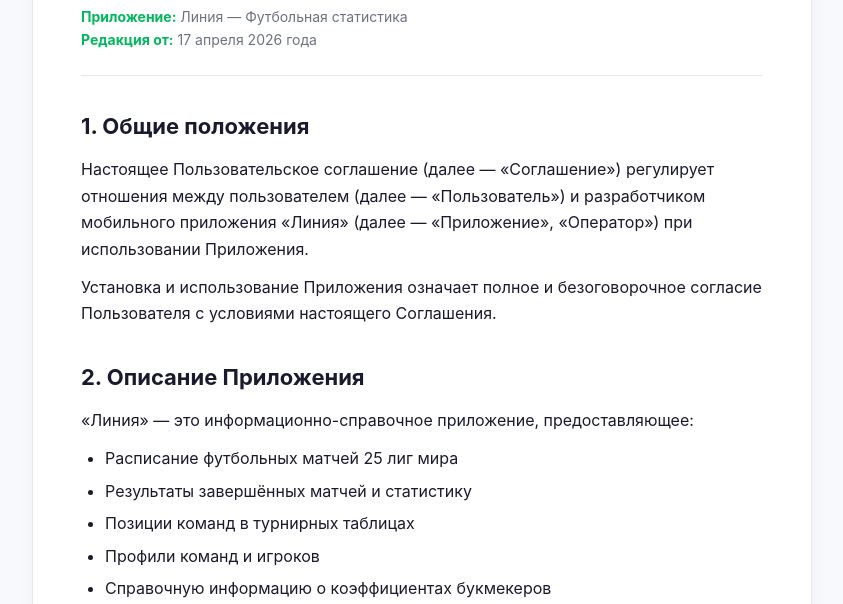
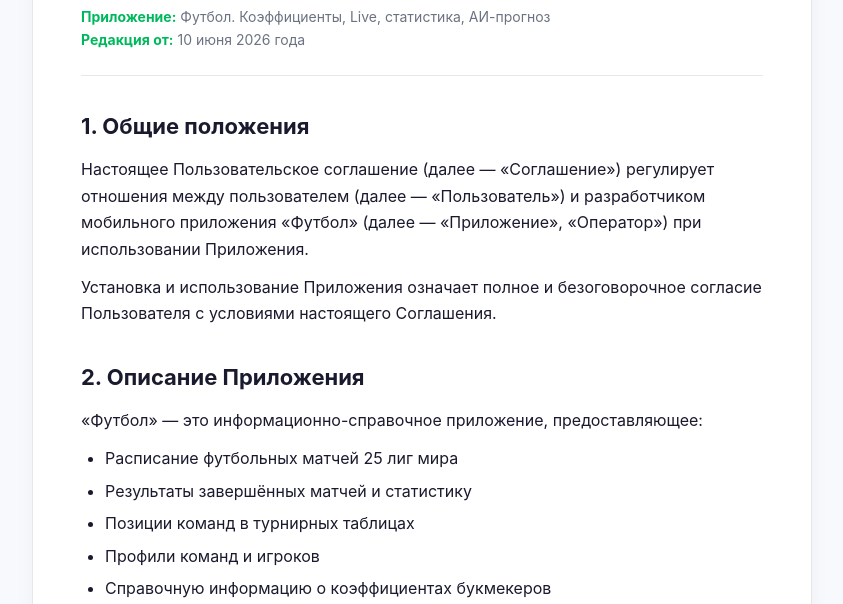
Before and after one commit to serg-rgb/liniya-legal, a plain HTML site: page terms-of-use.html in a window 1280 px wide. Shown: the part 190-794 px from the top of the page, without its empty margins (218-1061 px from the left). Drawn offline with Linux system fonts and the light colour scheme.

Commit message:
Rebrand: Линия → Футбол (terms-of-use.html)

```diff
--- a/terms-of-use.html
+++ b/terms-of-use.html
@@ -3,7 +3,7 @@
 <head>
 <meta charset="UTF-8">
 <meta name="viewport" content="width=device-width, initial-scale=1">
-<title>Пользовательское соглашение — Линия</title>
+<title>Пользовательское соглашение — Футбол</title>
 <style>
   :root { --bg: #f8f9fc; --card: #fff; --text: #1a1a2e; --muted: #6b7280; --accent: #00b85c; --border: #e5e7eb; }
   @media (prefers-color-scheme: dark) {
@@ -31,14 +31,14 @@
 <a class="back" href="./">← На главную</a>
 
 <h1>Пользовательское соглашение</h1>
-<p class="meta"><strong>Приложение:</strong> Линия — Футбольная статистика<br><strong>Редакция от:</strong> 17 апреля 2026 года</p>
+<p class="meta"><strong>Приложение:</strong> Футбол. Коэффициенты, Live, статистика, АИ-прогноз<br><strong>Редакция от:</strong> 10 июня 2026 года</p>
 
 <h2>1. Общие положения</h2>
-<p>Настоящее Пользовательское соглашение (далее — «Соглашение») регулирует отношения между пользователем (далее — «Пользователь») и разработчиком мобильного приложения «Линия» (далее — «Приложение», «Оператор») при использовании Приложения.</p>
+<p>Настоящее Пользовательское соглашение (далее — «Соглашение») регулирует отношения между пользователем (далее — «Пользователь») и разработчиком мобильного приложения «Футбол» (далее — «Приложение», «Оператор») при использовании Приложения.</p>
 <p>Установка и использование Приложения означает полное и безоговорочное согласие Пользователя с условиями настоящего Соглашения.</p>
 
 <h2>2. Описание Приложения</h2>
-<p>«Линия» — это информационно-справочное приложение, предоставляющее:</p>
+<p>«Футбол» — это информационно-справочное приложение, предоставляющее:</p>
 <ul>
   <li>Расписание футбольных матчей 25 лиг мира</li>
   <li>Результаты завершённых матчей и статистику</li>
@@ -120,7 +120,7 @@
 <h2>10. Контакты</h2>
 <p>Email: <a href="mailto:hupernova@gmail.com">hupernova@gmail.com</a></p>
 
-<div class="footer">Дата последнего обновления: 17 апреля 2026 г.</div>
+<div class="footer">Дата последнего обновления: 10 июня 2026 г.</div>
 </div>
 </body>
 </html>
```
